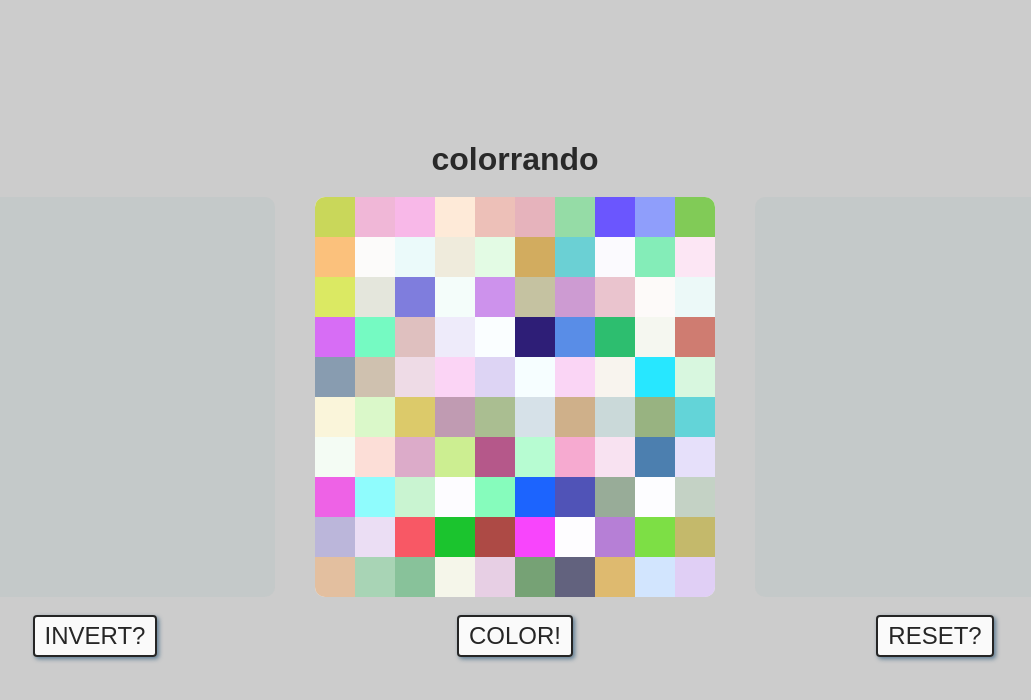
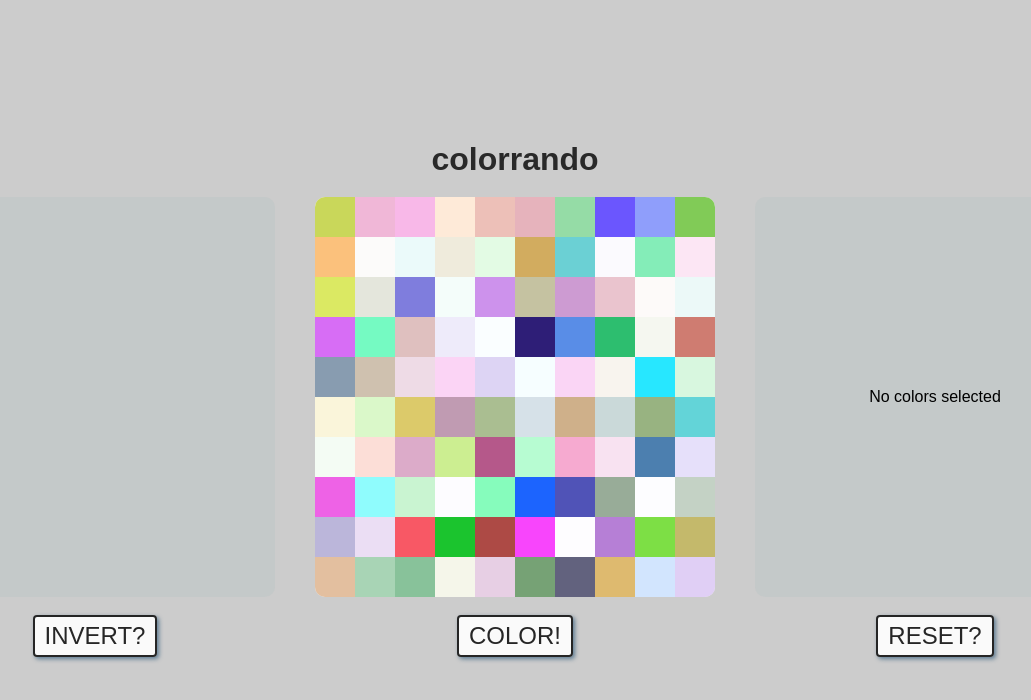
Before and after one commit to galustoff/colorrando, a Vue app: page / in a window 1280 px wide. Shown: the top 700 px of the page, without its empty margins (125-1156 px from the left). Built offline with nearby package versions, Linux system fonts and the light colour scheme.

Commit message:
make app dump plug text

```diff
--- a/src/AppDump.vue
+++ b/src/AppDump.vue
@@ -1,7 +1,15 @@
 <template>
   <div class="app-dump">
     <div class="app-dump__wrapper">
-      <ul class="app-dump__list">
+      <ul
+        :class="{
+          'app-dump__list': true,
+          'app-dump__list_empty': !dumpColors.length
+        }"
+      >
+        <li v-if="!dumpColors.length" class="app-dump__plug-list-item">
+          No colors selected
+        </li>
         <app-dump-card
           v-for="i in dumpColors"
           :key="i"
@@ -90,6 +98,14 @@
     padding: 18px 0;
   }
 
+  .app-dump__list_empty {
+    justify-content: center;
+  }
+
+  .app-dump__plug-list-item {
+    font-family: sans-serif;
+  }
+
   .app-dump__buttons {
     display: flex;
     justify-content: center;
```
